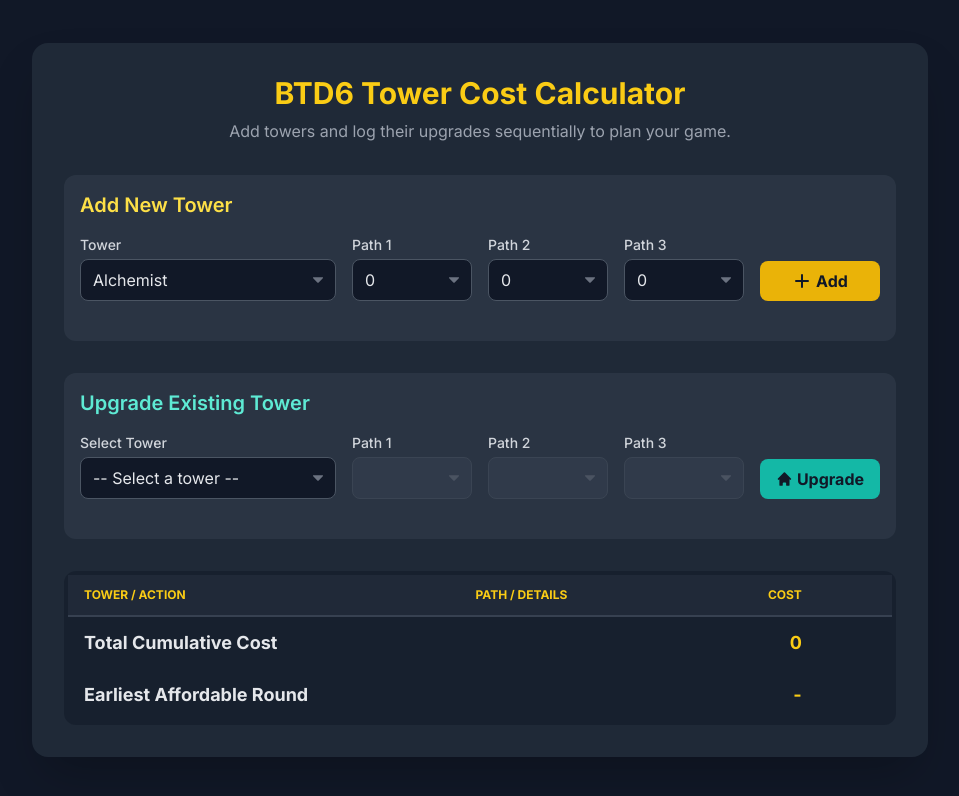
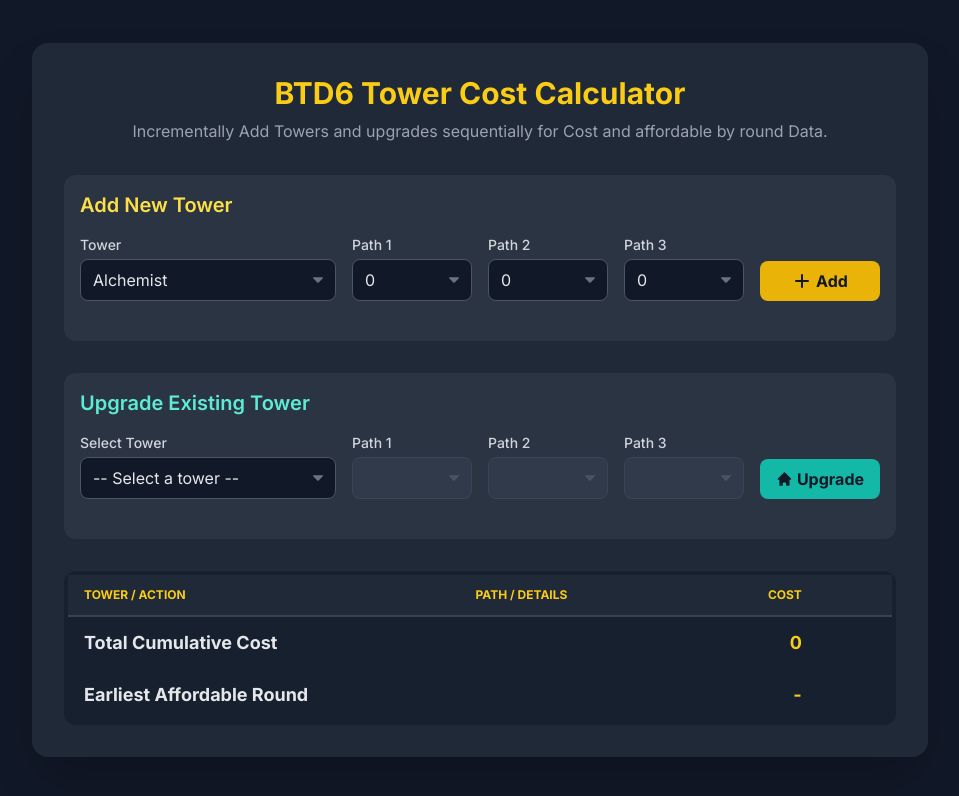
Before and after one commit to Roughdup/btd6-chimps-calculator, a plain HTML site: page index.html in a window 1280 px wide. Shown: the whole page, without its empty margins (160-1119 px from the left). Drawn offline with nearby package versions, Linux system fonts and the light colour scheme.

Commit message:
Update index.html

```diff
--- a/index.html
+++ b/index.html
@@ -3,7 +3,7 @@
 <head>
     <meta charset="UTF-8">
     <meta name="viewport" content="width=device-width, initial-scale=1.0">
-    <title>BTD6 Tower Cost Calculator</title>
+    <title>BTD6 Chimps Tower Cost Calculator</title>
     <script src="https://cdn.tailwindcss.com"></script>
     <link href="https://fonts.googleapis.com/css2?family=Inter:wght@400;500;600;700&display=swap" rel="stylesheet">
     <style>
@@ -31,7 +31,7 @@
     <div class="w-full max-w-4xl bg-gray-800 rounded-2xl shadow-2xl p-6 md:p-8 space-y-8">
         <header>
             <h1 class="text-3xl font-bold text-center text-yellow-400 mb-2">BTD6 Tower Cost Calculator</h1>
-            <p class="text-center text-gray-400 mb-6">Add towers and log their upgrades sequentially to plan your game.</p>
+            <p class="text-center text-gray-400 mb-6">Incrementally Add Towers and upgrades sequentially for Cost and affordable by round Data.</p>
         </header>
 
         <!-- Add Tower Section -->
```
